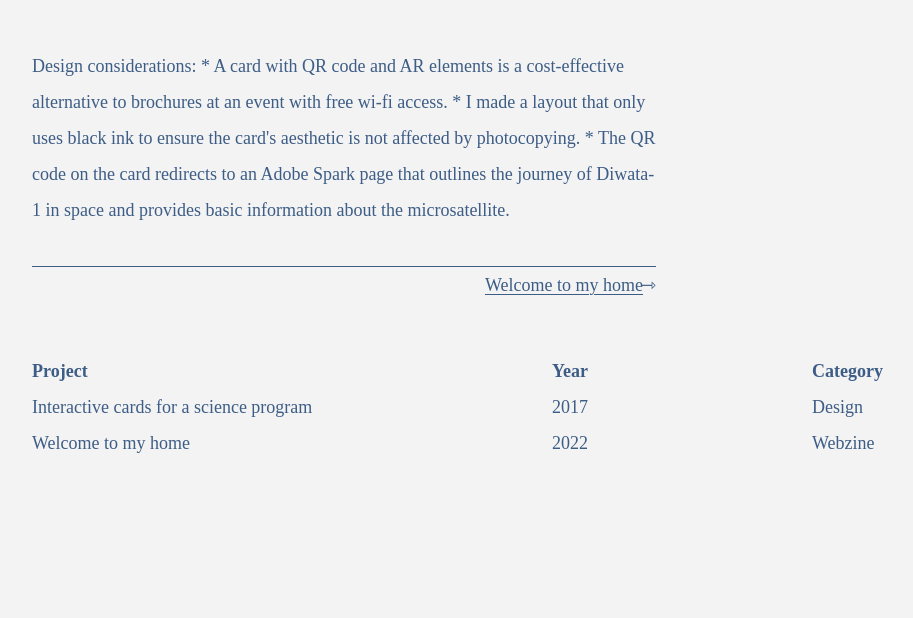
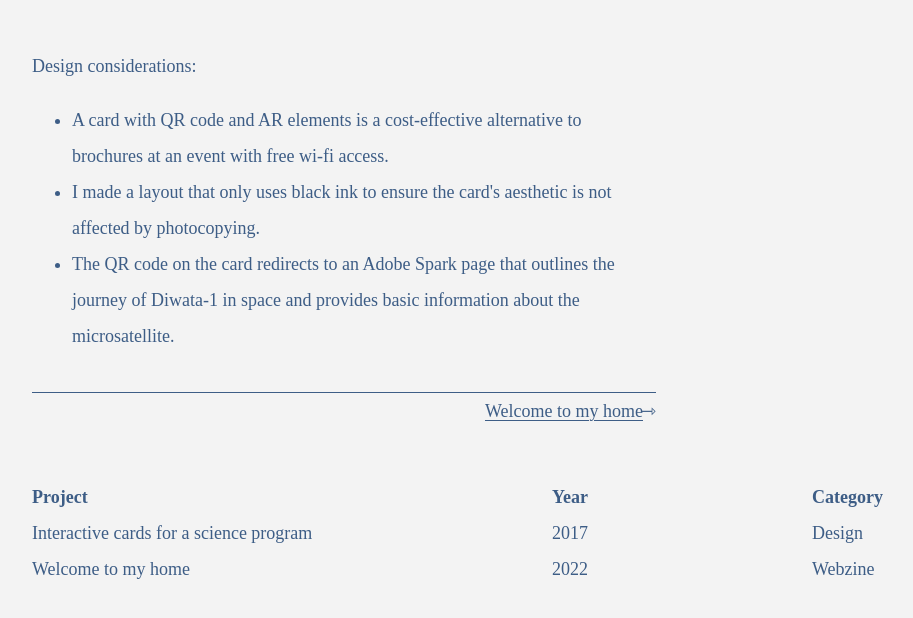
Before and after one commit to phoemelaballaran/phoemelaballaran.github.io, a Jekyll site: the page built from _projects/2017-07-phl-microsat-card.md, in a window 1280 px wide and 900 px high, scrolled down 1296 px, cut to the strip 263-881 px from the top of the window. Shown: the whole strip, without its empty margins (88-1001 px from the left). Built offline with Jekyll 4.4.1, drawn with Linux system fonts in a browser that asks for light colours; some web fonts are replaced; before the commit the page ends 2070 px from its top, so only the background shows below that.

Commit message:
Update 2017-07-phl-microsat-card.md

```diff
--- a/_projects/2017-07-phl-microsat-card.md
+++ b/_projects/2017-07-phl-microsat-card.md
@@ -22,6 +22,14 @@ img: https://raw.githubusercontent.com/phoemelaballaran/imagedb/main/projects/ph
   </figure>
   <br>
   <p>Design considerations:
-  * A card with QR code and AR elements is a cost-effective alternative to brochures at an event with free wi-fi access.
-* I made a layout that only uses black ink to ensure the card's aesthetic is not affected by photocopying.
-* The QR code on the card redirects to an Adobe Spark page that outlines the journey of Diwata-1 in space and provides basic information about the microsatellite.
+  </p>
+  <ul>
+    <li>
+      A card with QR code and AR elements is a cost-effective alternative to brochures at an event with free wi-fi access.
+    </li>
+    <li>
+      I made a layout that only uses black ink to ensure the card's aesthetic is not affected by photocopying.
+    </li>
+    <li>
+      The QR code on the card redirects to an Adobe Spark page that outlines the journey of Diwata-1 in space and provides basic information about the microsatellite.
+    </li>
```
